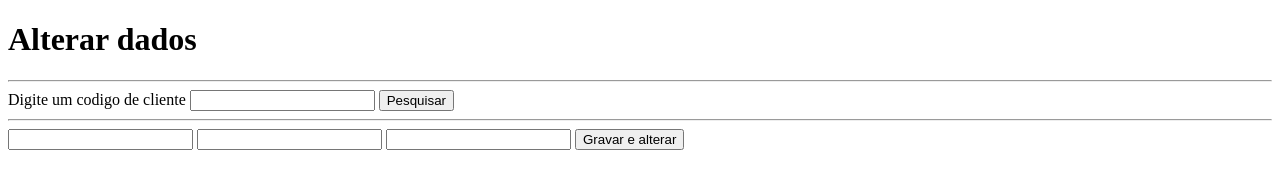
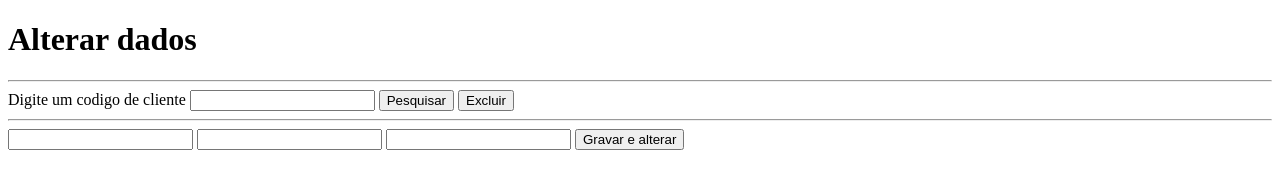
Before and after one commit to Starkillerzz/Fetch-API-inicio, a plain HTML site: page alterarcadastro.html in a window 1280 px wide. Drawn offline with Linux system fonts and the light colour scheme.

Commit message:
adicionado função de exclusão com methode DELETE

```diff
--- a/alterarcadastro.html
+++ b/alterarcadastro.html
@@ -11,11 +11,13 @@
     <label>Digite um codigo de cliente</label>
 <input type="number" id="idcliente" />
 <button onclick="pesquisar()">Pesquisar</button>
+<button onclick="excluir()">Excluir</button>
 <hr>
 <input id="nome" />
 <input id="email" />
 <input id="fone" />
 <button onclick="alterar(limpar)">Gravar e alterar</button>
+
 
 <script>
     function pesquisar(){
@@ -62,6 +64,13 @@
         document.getElementById("email").value = ""
         document.getElementById("fone").value = ""
     }
+
+    function excluir(){
+        var idpesquisa = document.getElementById("idcliente").value
+
+        fetch(`http://localhost:3000/clientes/${idpesquisa}` , {method: 'DELETE'})
+           .then(data => data.json())
+    }
 </script>
 </body>
 </html>
```
